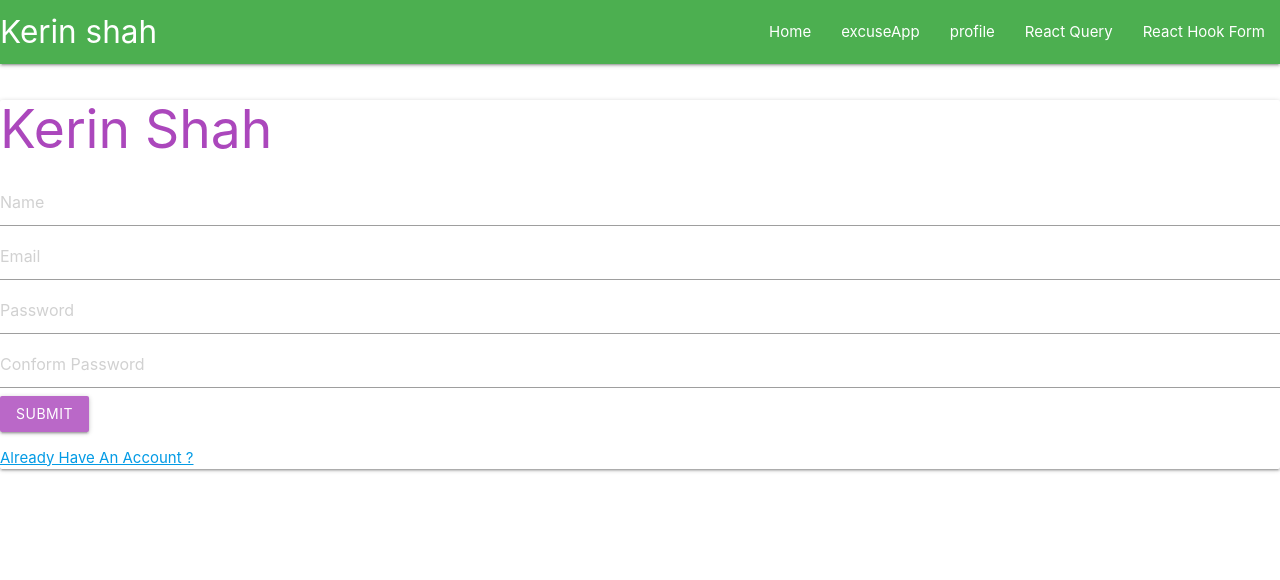
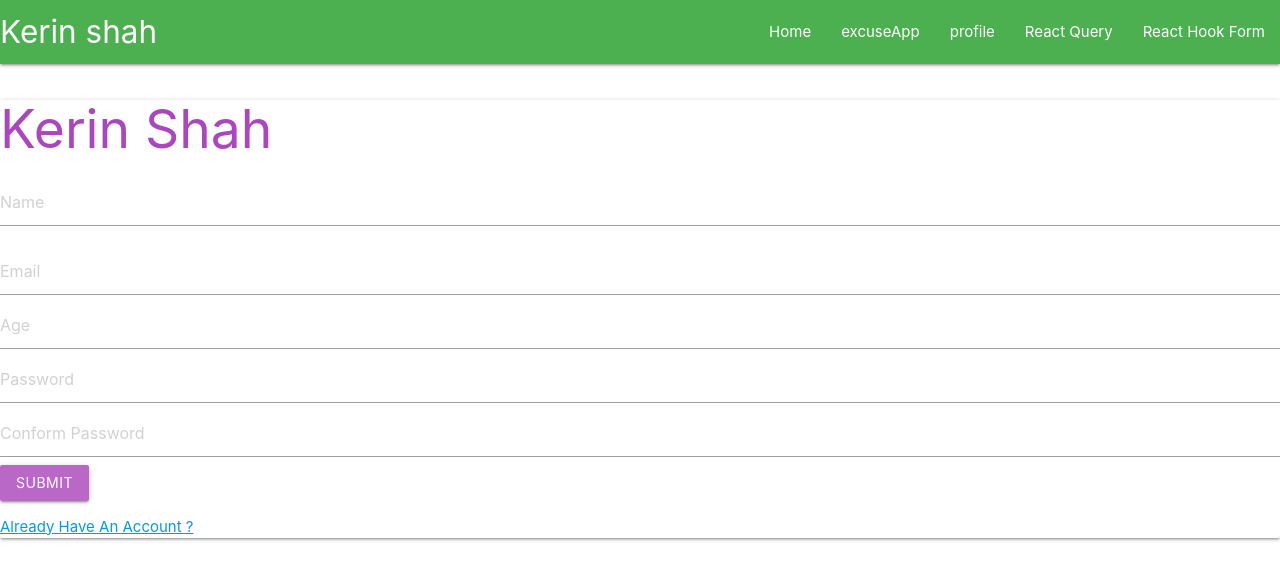
Before and after one commit to kerinshah3/react-practice, a React (Create React App) app: page /signUp in a window 1280 px wide. Shown: the top 580 px of the page. Built offline with nearby package versions, Linux system fonts and the light colour scheme; the HTML template or start-up script is replaced by a standard one.

Commit message:
form validation with yup and updated readme

```diff
--- a/package.json
+++ b/package.json
@@ -3,6 +3,7 @@
   "version": "0.1.0",
   "private": true,
   "dependencies": {
+    "@hookform/resolvers": "^3.3.3",
     "@tanstack/react-query": "^5.17.0",
     "@testing-library/jest-dom": "^5.17.0",
     "@testing-library/react": "^13.4.0",
--- /dev/null
+++ b/public/index.html
@@ -0,0 +1,43 @@
+<!DOCTYPE html>
+<html lang="en">
+<head>
+    <meta charset="utf-8" />
+    <link rel="icon" href="%PUBLIC_URL%/favicon.ico" />
+    <meta name="viewport" content="width=device-width, initial-scale=1" />
+    <meta name="theme-color" content="#000000" />
+    <meta
+            name="description"
+            content="Web site created using create-react-app"
+    />
+    <link rel="apple-touch-icon" href="%PUBLIC_URL%/logo192.png" />
+    <!--
+      manifest.json provides metadata used when your web app is installed on a
+      user's mobile device or desktop. See https://developers.google.com/web/fundamentals/web-app-manifest/
+    -->
+    <link rel="manifest" href="%PUBLIC_URL%/manifest.json" />
+    <!--
+      Notice the use of %PUBLIC_URL% in the tags above.
+      It will be replaced with the URL of the `public` folder during the build.
+      Only files inside the `public` folder can be referenced from the HTML.
+
+      Unlike "/favicon.ico" or "favicon.ico", "%PUBLIC_URL%/favicon.ico" will
+      work correctly both with client-side routing and a non-root public URL.
+      Learn how to configure a non-root public URL by running `npm run build`.
+    -->
+    <title>React App</title>
+</head>
+<body>
+<noscript>You need to enable JavaScript to run this app.</noscript>
+<div id="root"></div>
+<!--
+  This HTML file is a template.
+  If you open it directly in the browser, you will see an empty page.
+
+  You can add webfonts, meta tags, or analytics to this file.
+  The build step will place the bundled scripts into the <body> tag.
+
+  To begin the development, run `npm start` or `yarn start`.
+  To create a production bundle, use `npm run build` or `yarn build`.
+-->
+</body>
+</html>
--- a/src/component/react-hook-form/SignUp.js
+++ b/src/component/react-hook-form/SignUp.js
@@ -2,10 +2,22 @@ import React, { useState } from "react";
 import { Link } from "react-router-dom";
 import 'materialize-css/dist/css/materialize.min.css'
 import { useForm } from "react-hook-form";
+import { yupResolver } from "@hookform/resolvers/yup"
+import * as yup  from 'yup'
+
 export default function SignUp(){
-
-    const {register , handleSubmit} = useForm()
+    const schema = yup.object().shape({
+        name: yup.string().required().min(3),
+        email: yup.string().email().required(),
+        age: yup.number().positive().required().integer().min(15),
+        password: yup.string().min(8).max(20).required(),
+        conformPassword: yup.string().oneOf([yup.ref("password"),null]).required()
+    })
+    const {register , handleSubmit, formState: { errors }} = useForm({
+        resolver: yupResolver(schema)
+    })
     function onSubmit(data) {
+        // Database / Backend Call will come here
         console.log(data)
     }
 
@@ -19,10 +31,16 @@ export default function SignUp(){
                         placeholder="Name"
                         {...register("name")}
                     />
+                    <p className="red-text">{errors.name?.message}</p>
                     <input
                         type="text"
                         placeholder="Email"
                         {...register("email")}
+                    />
+                    <input
+                        type="text"
+                        placeholder="Age"
+                        {...register("age")}
                     />
                     <input
                         type="password"
@@ -32,7 +50,7 @@ export default function SignUp(){
                     <input
                         type="password"
                         placeholder="Conform Password"
-                        {...register("conform password")}
+                        {...register("conformPassword")}
                     />
                     <input
                         className="btn waves-effect waves-light purple lighten-2"
```
Also changed, not shown: 2 other files (tests, documents, lock files or other folders).
